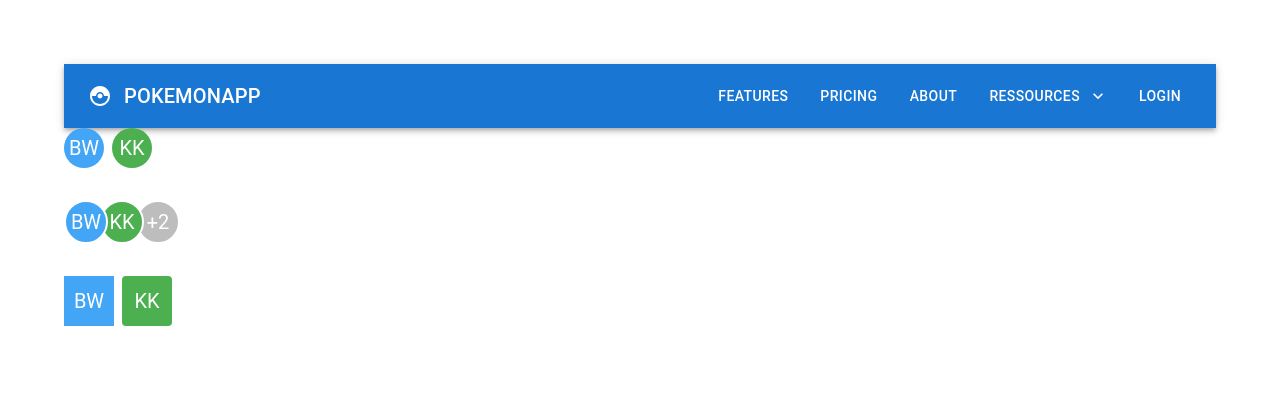
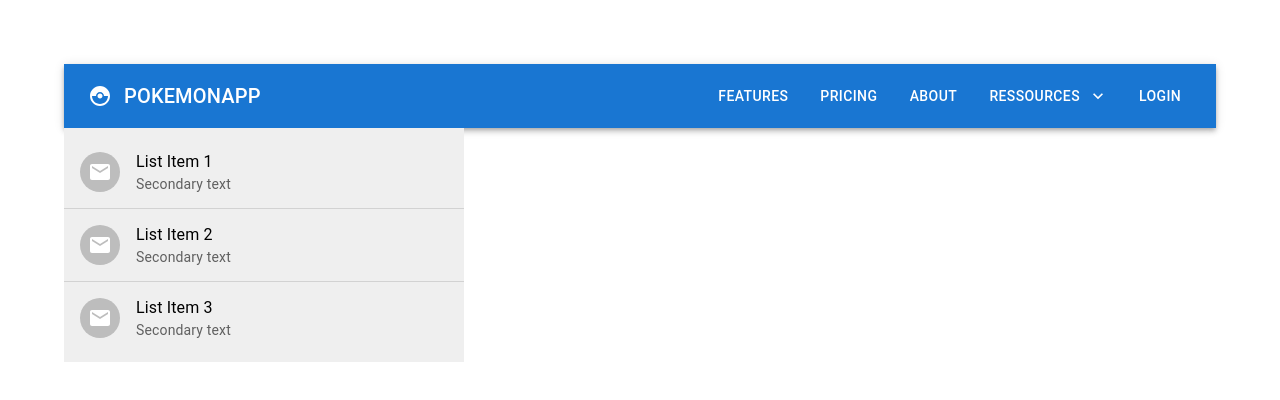
Before and after one commit to MrMic/react-mui, a React (Create React App) app: page / in a window 1280 px wide. Shown: the top 400 px of the page. Built offline with nearby package versions, Linux system fonts and the light colour scheme.

Commit message:
Badge + List Component

```diff
--- a/src/App.tsx
+++ b/src/App.tsx
@@ -1,5 +1,7 @@
 import "./App.css";
-import { MuiAvatar } from "./components/MuiAvatar";
+import { MuiList } from "./components/MuiList";
+// import { MuiAvatar } from "./components/MuiAvatar";
+// import { MuiBadge } from "./components/MuiBadge";
 // import { MuiBottomNavigation } from "./components/MuiBottomNavigation";
 // import { MuiBreadcrumbs } from "./components/MuiBreadcrumbs";
 // import { MuiDrawer } from "./components/MuiDrawer";
@@ -42,7 +44,9 @@
       {/* <MuiDrawer /> */}
       {/* <MuiSpeedDial /> */}
       {/* <MuiBottomNavigation /> */}
-      <MuiAvatar />
+      {/* <MuiAvatar /> */}
+      {/* <MuiBadge /> */}
+      <MuiList />
     </div>
   );
 }
--- /dev/null
+++ b/src/components/MuiBadge.tsx
@@ -0,0 +1,24 @@
+import { Badge, Stack } from "@mui/material";
+import MailIcon from "@mui/icons-material/Mail";
+
+export const MuiBadge = () => {
+  return (
+    <Stack spacing={2} direction="row">
+      <Badge badgeContent={6} color="primary">
+        <MailIcon />
+      </Badge>
+      <Badge badgeContent={0} color="secondary" showZero>
+        <MailIcon />
+      </Badge>
+      <Badge badgeContent={100} color="secondary" max={999}>
+        <MailIcon />
+      </Badge>
+      <Badge variant="dot" color="primary">
+        <MailIcon />
+      </Badge>
+      <Badge variant="dot" color="primary" invisible={true}>
+        <MailIcon />
+      </Badge>
+    </Stack>
+  );
+};
--- /dev/null
+++ b/src/components/MuiList.tsx
@@ -0,0 +1,55 @@
+import {
+  Avatar,
+  Box,
+  Divider,
+  List,
+  ListItem,
+  ListItemAvatar,
+  ListItemButton,
+  ListItemIcon,
+  ListItemText,
+} from "@mui/material";
+import MailIcon from "@mui/icons-material/Mail";
+
+export const MuiList = () => {
+  return (
+    <Box sx={{ width: "400px", bgcolor: "#efefef" }}>
+      <List>
+        <ListItem disablePadding>
+          <ListItemButton>
+            <ListItemIcon>
+              <ListItemAvatar>
+                <Avatar>
+                  <MailIcon />
+                </Avatar>
+              </ListItemAvatar>
+            </ListItemIcon>
+            <ListItemText primary="List Item 1" secondary="Secondary text" />
+          </ListItemButton>
+        </ListItem>
+        <Divider />
+        <ListItem>
+          <ListItemIcon>
+            <ListItemAvatar>
+              <Avatar>
+                <MailIcon />
+              </Avatar>
+            </ListItemAvatar>
+          </ListItemIcon>
+          <ListItemText primary="List Item 2" secondary="Secondary text" />
+        </ListItem>
+        <Divider />
+        <ListItem>
+          <ListItemIcon>
+            <ListItemAvatar>
+              <Avatar>
+                <MailIcon />
+              </Avatar>
+            </ListItemAvatar>
+          </ListItemIcon>
+          <ListItemText primary="List Item 3" secondary="Secondary text" />
+        </ListItem>
+      </List>
+    </Box>
+  );
+};
```
